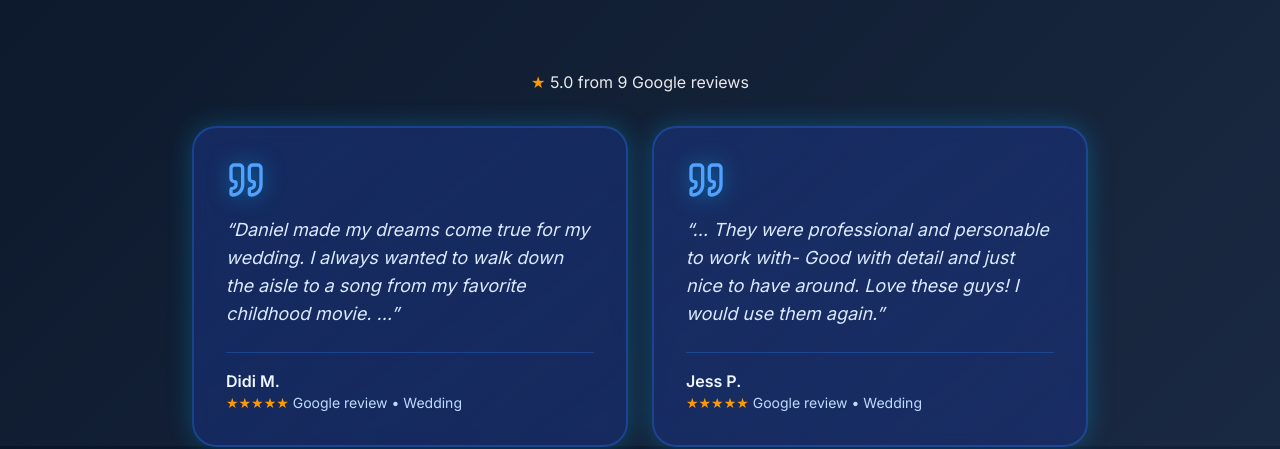
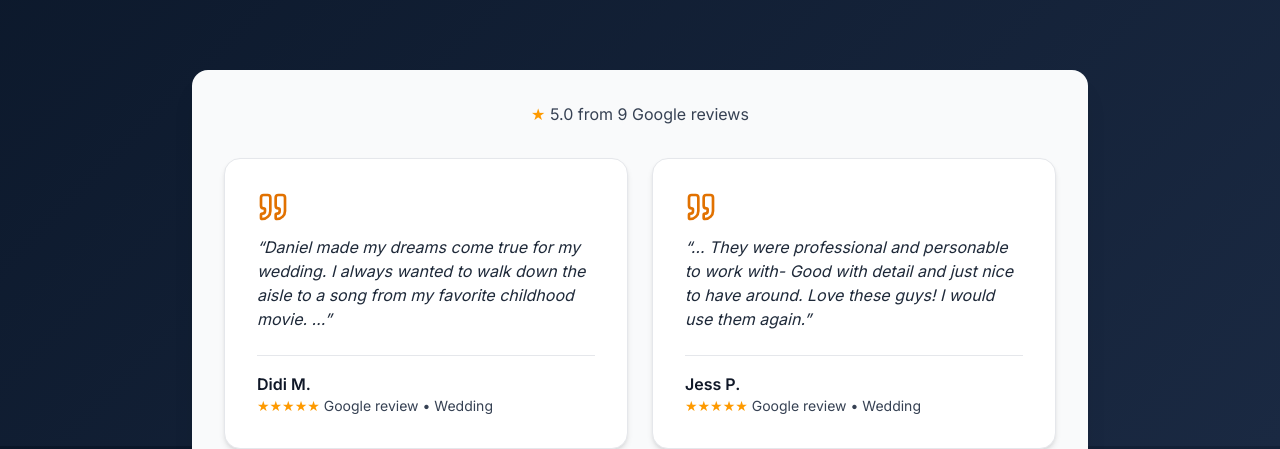
Before and after one commit to dancimo-lang/wedding-violin-website, a Next.js app: page /booking in a window 1280 px wide. Shown: the part 354-803 px from the top of the page. Built offline with nearby package versions, Linux system fonts and the light colour scheme; no server answers; a web font is replaced by a local one.

Commit message:
Booking reviews strip: light card for contrast

```diff
--- a/src/app/booking/page.tsx
+++ b/src/app/booking/page.tsx
@@ -36,7 +36,7 @@ export default function BookingPage() {
       {/* Form Section */}
       <section className="py-20">
         <div className="container mx-auto px-4">
-          <ReviewsSection page="booking" short variant="dark" className="mb-12" />
+          <ReviewsSection page="booking" short className="mb-12 max-w-4xl mx-auto bg-gray-50 rounded-2xl p-6 md:p-8 shadow-xl" />
           <div className="max-w-2xl mx-auto">
             <div className="bg-white rounded-2xl shadow-xl p-8 md:p-12">
               {/* useSearchParams bails out of static rendering. The form stays outside that boundary so its HTML is in the first response; this fallback renders nothing. */}
```
